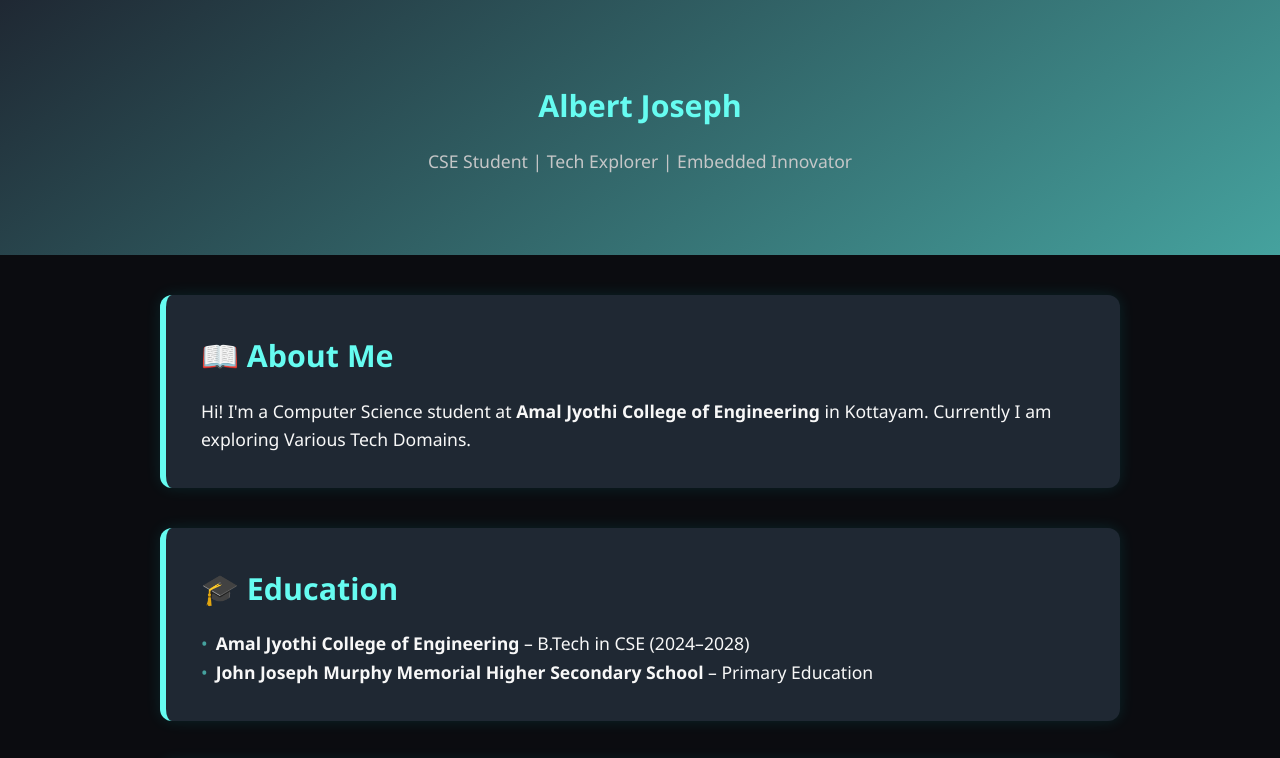
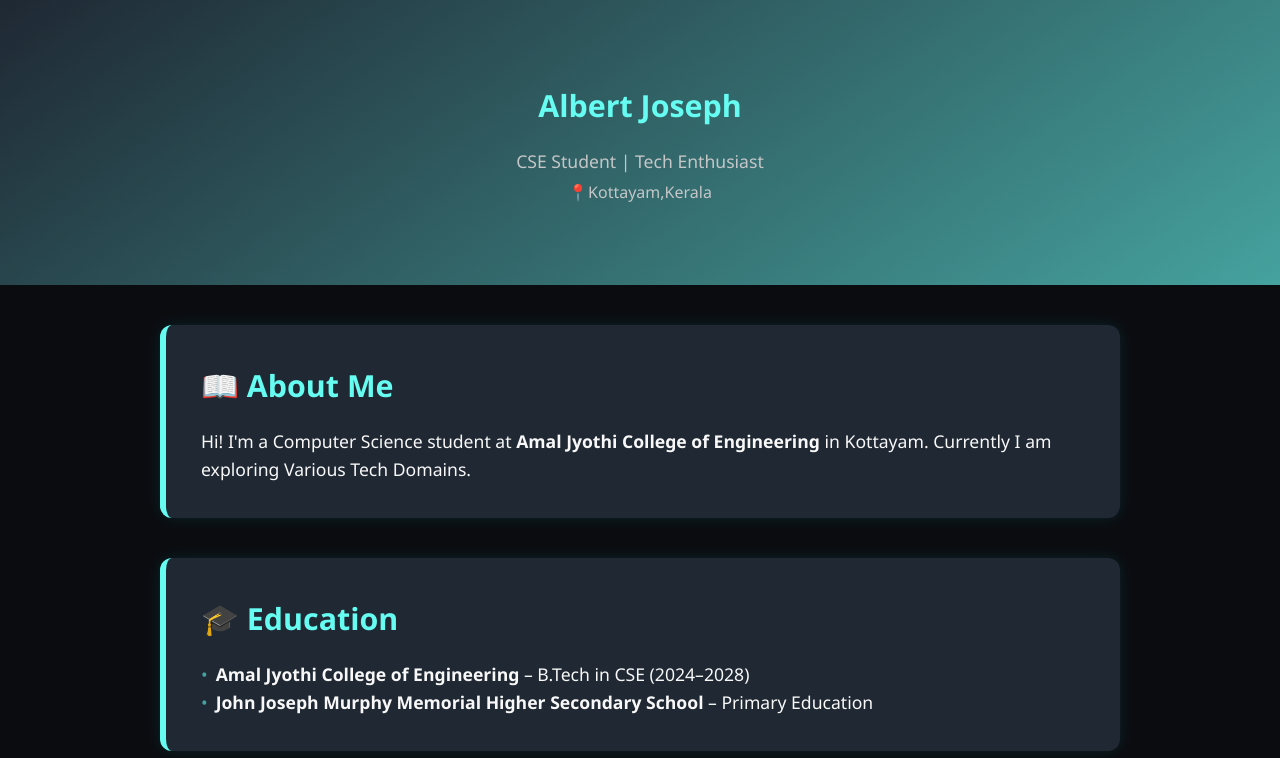
Before and after one commit to albertjoseph11/Albert, a plain HTML site: page index.html in a window 1280 px wide. Shown: the top 758 px of the page. Drawn offline with Linux system fonts and the light colour scheme.

Commit message:
index.html

```diff
--- a/index.html
+++ b/index.html
@@ -87,6 +87,13 @@
       text-decoration: none;
     }
 
+    .location {
+  font-size: 1rem;
+  color: #c5c6c7;
+  margin-top: 5px;
+}
+
+
     a:hover {
       text-decoration: underline;
     }
@@ -103,7 +110,8 @@
 <body>
   <header>
     <h2>Albert Joseph</h2>
-    <p class="tagline">CSE Student | Tech Explorer | Embedded Innovator</p>
+    <p class="tagline">CSE Student | Tech Enthusiast </p>
+    <p class="location"> 📍Kottayam,Kerala</p>
   </header>
 
   <div class="container">
```
